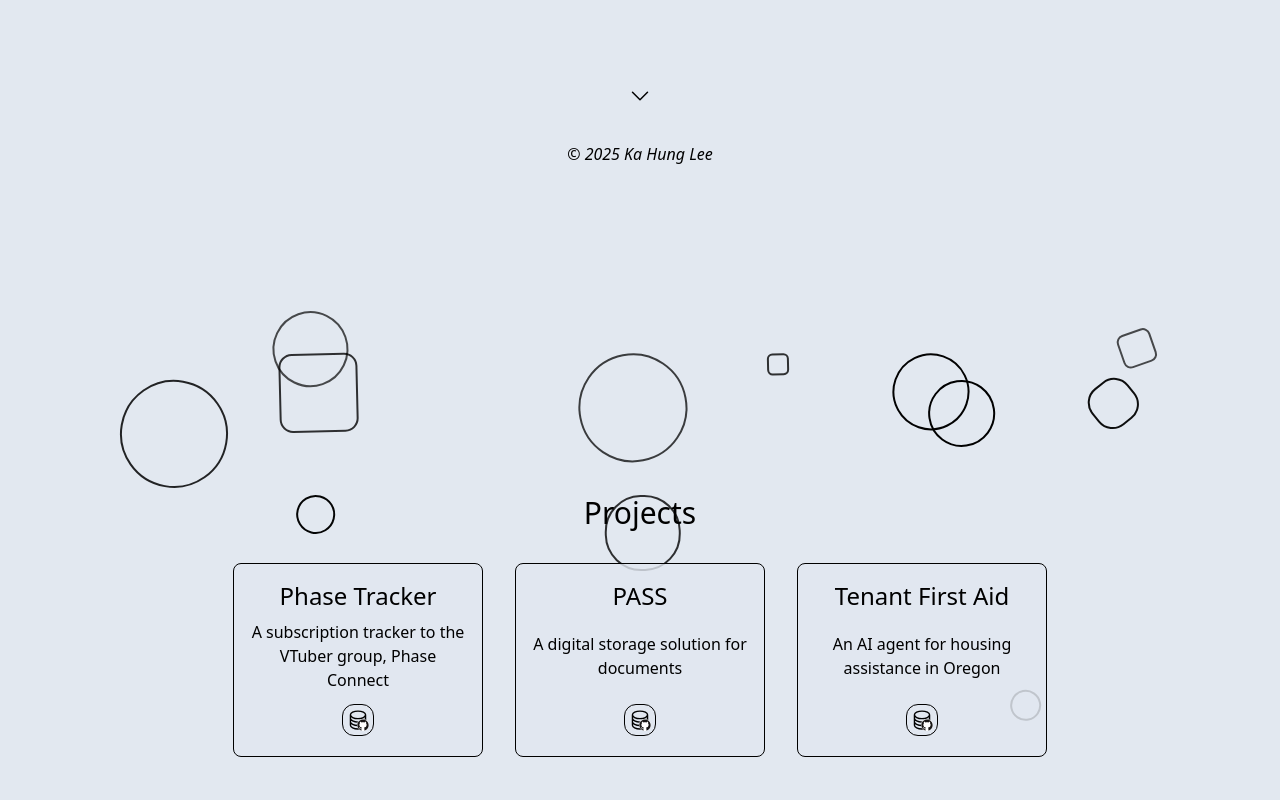
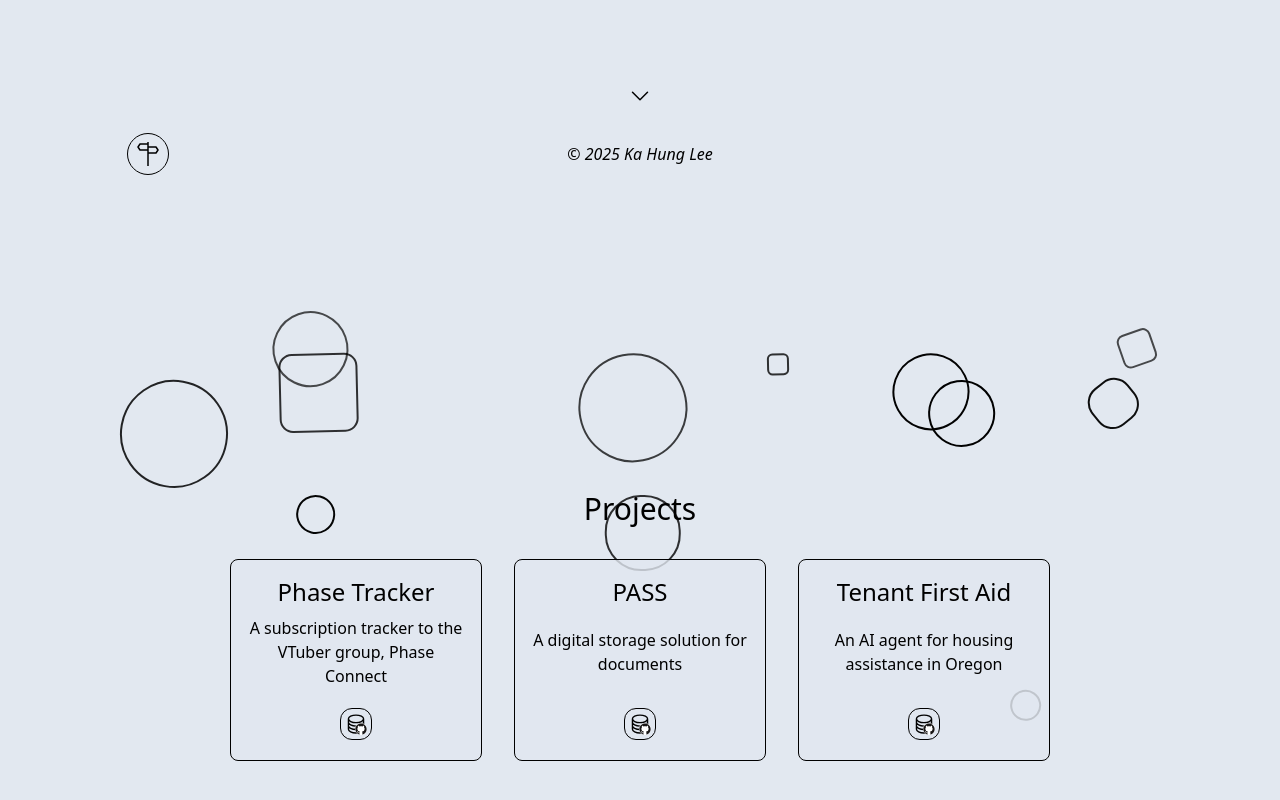
Before and after one commit to leekahung/web-dev, a React (Vite) app: page / in a window 1280 px wide. Shown: the part 606-1406 px from the top of the page. Built offline with nearby package versions, Linux system fonts and the light colour scheme.

Commit message:
Include buttons for nagivating between sections

```diff
--- a/src/App.tsx
+++ b/src/App.tsx
@@ -11,7 +11,10 @@ function App() {
       <Intro />
       <Projects />
       <div className="relative flex flex-col gap-4 items-center justify-center sm:pt-0 sm:h-screen pb-20 min-h-screen [@media(max-height:600px)]:pb-20">
-        <div id="skills" className="absolute hidden top-0 sm:block" />
+        <div
+          id="skills"
+          className="absolute invisible -top-20 sm:top-0 sm:block"
+        />
         <Skills />
         <Experience />
       </div>
--- a/src/layouts/Layout.tsx
+++ b/src/layouts/Layout.tsx
@@ -4,6 +4,7 @@ import SVGIcon from "@/shared/components/SVGIcon";
 import ExternalLink from "@/shared/components/ExternalLink";
 import BackgroundBlob from "@/animations/BackgroundBlob";
 import ScrollToTopButton from "@/layouts/ScrollToTopButton";
+import NavButton from "./NavButton";
 
 interface Props {
   children: React.ReactNode;
@@ -63,6 +64,7 @@ export default function Layout({ children }: Props) {
           <em className="font-light">&#169; 2025 Ka Hung Lee</em>
         </div>
       </footer>
+      <NavButton />
       <ScrollToTopButton />
       <BackgroundBlob />
     </motion.div>
--- /dev/null
+++ b/src/layouts/NavButton.tsx
@@ -0,0 +1,80 @@
+import { useState } from "react";
+import { motion, AnimatePresence } from "motion/react";
+import NavigateIcon from "@/shared/components/icons/NavigateIcon";
+
+export default function NavButton() {
+  const [showButtons, setShowButtons] = useState(false);
+
+  const scrollToTop = () => {
+    window.scrollTo({ top: 0, behavior: "smooth" });
+    setTimeout(() => setShowButtons(false), 1000);
+  };
+
+  return (
+    <>
+      <button
+        className="fixed h-10 w-10 bottom-5 left-10 md:left-[10%] outline-1 rounded-full p-1 z-[60] cursor-pointer hover:bg-slate-500 hover:text-slate-200 dark:hover:bg-slate-200 dark:hover:text-black duration-500 group"
+        onClick={() => setShowButtons((prev) => !prev)}
+      >
+        <div className="h-6 w-6 m-auto">
+          <NavigateIcon />
+        </div>
+      </button>
+      <AnimatePresence>
+        {showButtons && (
+          <>
+            <motion.button
+              initial={{ opacity: 0, y: -20 }}
+              animate={{ opacity: 1, y: -80 }}
+              exit={{ opacity: 0, y: 5000 }}
+              transition={{
+                duration: 0.1,
+                ease: "easeIn",
+              }}
+              className="fixed px-2 bottom-5 left-10 md:left-[10%] outline-1 rounded-full p-1 z-50 cursor-pointer bg-slate-200 dark:bg-slate-800 hover:bg-slate-500 hover:text-slate-200 dark:hover:bg-slate-200 dark:hover:text-black transition-all duration-500"
+              onClick={scrollToTop}
+            >
+              Home
+            </motion.button>
+            <motion.button
+              initial={{ opacity: 0, y: -10, x: 20 }}
+              animate={{ opacity: 1, y: -50, x: 60 }}
+              exit={{ opacity: 0, y: 5000, x: -5000 }}
+              transition={{
+                duration: 0.1,
+                ease: "easeIn",
+              }}
+              className="fixed px-2 bottom-5 left-10 md:left-[10%] outline-1 rounded-full p-1 z-50 cursor-pointer bg-slate-200 dark:bg-slate-800 hover:bg-slate-500 hover:text-slate-200 dark:hover:bg-slate-200 dark:hover:text-black transition-all duration-500"
+              onClick={() => {
+                document
+                  .getElementById("projects")
+                  ?.scrollIntoView({ behavior: "smooth" });
+                setTimeout(() => setShowButtons(false), 1000);
+              }}
+            >
+              Projects
+            </motion.button>
+            <motion.button
+              initial={{ opacity: 0, x: 20 }}
+              animate={{ opacity: 1, x: 80 }}
+              exit={{ opacity: 0, x: -5000 }}
+              transition={{
+                duration: 0.1,
+                ease: "easeIn",
+              }}
+              className="fixed px-2 bottom-5 left-10 md:left-[10%] outline-1 rounded-full p-1 z-50 cursor-pointer bg-slate-200 dark:bg-slate-800 hover:bg-slate-500 hover:text-slate-200 dark:hover:bg-slate-200 dark:hover:text-black transition-all duration-500"
+              onClick={() => {
+                document
+                  .getElementById("skills")
+                  ?.scrollIntoView({ behavior: "smooth" });
+                setTimeout(() => setShowButtons(false), 1000);
+              }}
+            >
+              Skills
+            </motion.button>
+          </>
+        )}
+      </AnimatePresence>
+    </>
+  );
+}
--- a/src/sections/Projects/components/Card.tsx
+++ b/src/sections/Projects/components/Card.tsx
@@ -15,15 +15,17 @@ export default function Card({
   repoLink,
 }: Props) {
   return (
+    <div className="flex flex-col pb-4 border rounded-lg bg-slate-200/80 dark:bg-slate-800/80 z-20 hover:bg-slate-300/80 hover:dark:bg-slate-700/80 duration-700">
       <a
         href={siteLink}
         target="_blank"
-      className="flex flex-none p-4 border rounded-lg items-center flex-col gap-2 w-[250px] bg-slate-200/80 dark:bg-slate-800/80 z-20 hover:bg-slate-300/80 hover:dark:bg-slate-700/80 duration-700"
+        className="flex flex-none p-4 items-center flex-col gap-2 w-[250px]"
       >
         <h3 className="text-2xl flex-1 items-center flex justify-center h-10">
           {title}
         </h3>
         <p className="flex items-center h-[72px]">{description}</p>
+      </a>
       <div className="flex gap-2 justify-center">
         <ExternalLink to={repoLink}>
           <div className="h-8 w-8 border rounded-xl p-1 md:hover:text-blue-500 md:dark:hover:text-orange-300">
@@ -31,6 +33,6 @@ export default function Card({
           </div>
         </ExternalLink>
       </div>
-    </a>
+    </div>
   );
 }
--- /dev/null
+++ b/src/shared/components/icons/NavigateIcon.tsx
@@ -0,0 +1,17 @@
+export default function NavigateIcon() {
+  return (
+    <svg
+      xmlns="http://www.w3.org/2000/svg"
+      fill="none"
+      viewBox="0 0 24 24"
+      strokeWidth={1.5}
+      stroke="currentColor"
+    >
+      <path
+        strokeLinecap="round"
+        strokeLinejoin="round"
+        d="M20,11 L22,8 L20,5 L12,5 L12,11 L20,11 Z M12,24 L12,0 M4,2 L2,5 L4,8 L12,8 L12,2 L4,2 Z"
+      />
+    </svg>
+  );
+}
```
Lines whose indentation alone changed are shown as unchanged.
